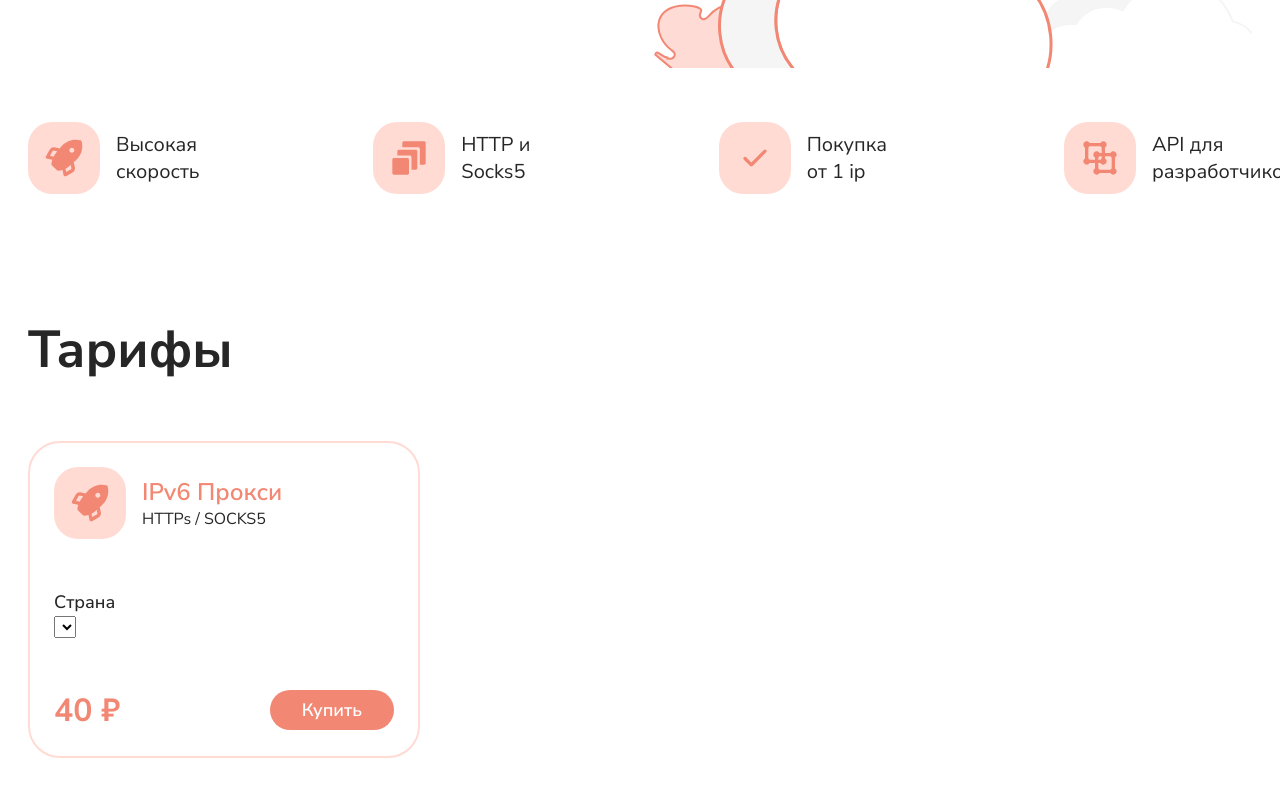
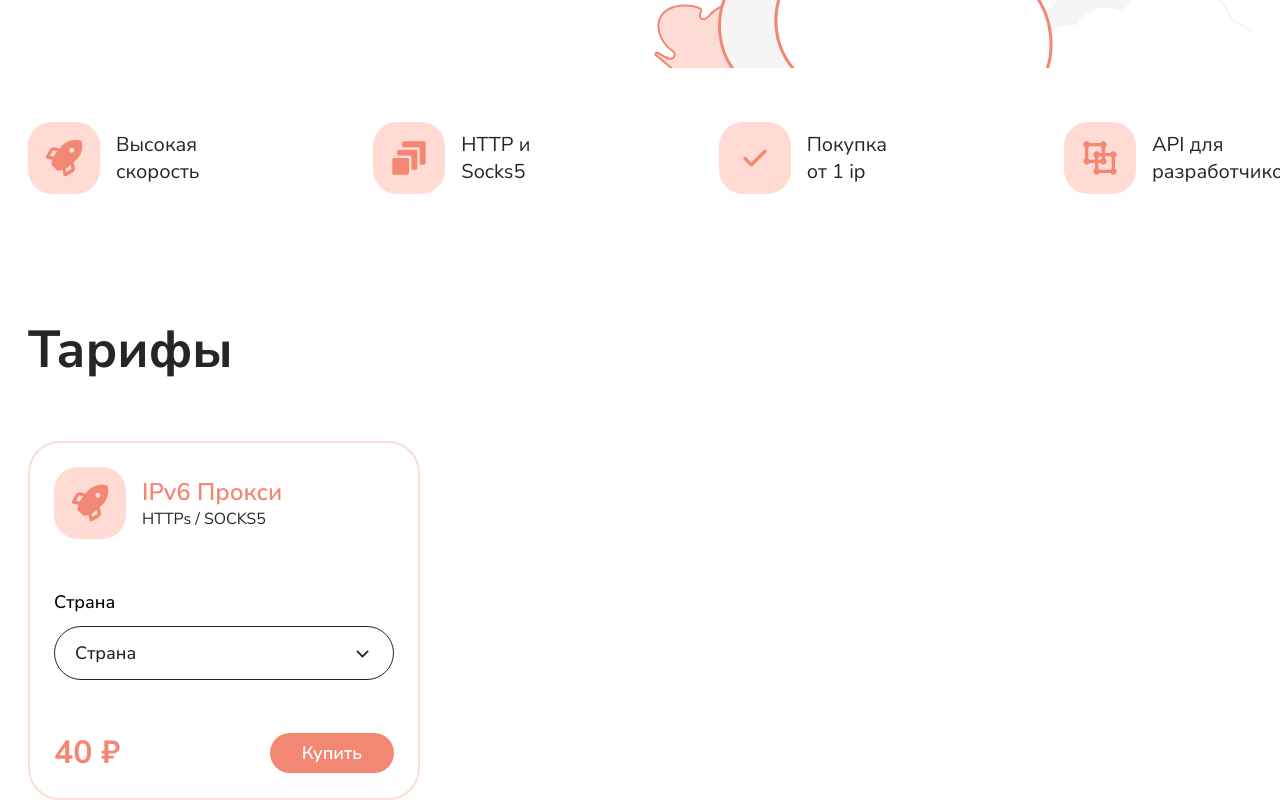
Before and after one commit to DarkMend/proxy, a Next.js app: page / in a window 1280 px wide. Shown: the part 592-1392 px from the top of the page. Before the commit the page ends 1350 px from the top, so only its background shows below. Built offline with nearby package versions, Linux system fonts and the light colour scheme.

Commit message:
dropdownSingle

```diff
--- a/src/components/ui/DropdownSingle/DropdownSingle.module.scss
+++ b/src/components/ui/DropdownSingle/DropdownSingle.module.scss
@@ -2,9 +2,34 @@
   font-size: 18px;
   font-weight: 500;
   color: variables.$text-color-primary;
+  cursor: pointer;
+  // width: 100%;
+}
+
+.trigger {
+  width: 100%;
+  display: flex;
+  flex-direction: row;
+  align-items: center;
+  justify-content: space-between;
+  border: 1px solid variables.$stroke-color-black;
+  padding: 14px 20px;
+  border-radius: 100px;
+}
+
+.triggerWrapper {
+  display: flex;
+  flex-direction: column;
+  gap: 12px;
+
+  .triggerName {
+    font-size: 18px;
+    font-weight: 500;
+  }
 }
 
 .wrapper {
+  width: 100%;
   display: flex;
   flex-direction: row;
   align-items: center;
@@ -26,22 +51,31 @@
 }
 
 .radioItem {
+  all: unset;
+  background-color: white;
   width: 16px;
   height: 16px;
-  border-radius: 100px;
-  background: white;
+  border-radius: 100%;
   border: 1px solid #f28774;
-  display: flex;
-  align-items: center;
-  justify-content: center;
 }
 
 .indicator {
-  display: block;
-  width: 12px;
-  height: 12px;
-  background: #f28774;
-  border-radius: 100px;
+  display: flex;
+  width: 100%;
+  height: 100%;
+  position: relative;
+  &::after {
+    top: 50%;
+    left: 50%;
+    transform: translate(-50%, -50%);
+    position: absolute;
+    content: "";
+    display: block;
+    width: 12px;
+    height: 12px;
+    border-radius: 100%;
+    background-color: #f28774;
+  }
 }
 
 .root {
@@ -53,6 +87,8 @@
 .content {
   padding: 10px;
   border-radius: 24px;
+  background: white;
   box-shadow: 0px 10px 30px 0px #0000000f;
   font-size: 14px;
+  width: 100%;
 }
--- a/src/components/ui/DropdownSingle/DropdownSingle.tsx
+++ b/src/components/ui/DropdownSingle/DropdownSingle.tsx
@@ -1,7 +1,8 @@
 import { DropdownMenu, RadioGroup } from "radix-ui";
 import styles from "./DropdownSingle.module.scss";
-import { useState } from "react";
+import { useEffect, useRef, useState } from "react";
 import { AnimatePresence, motion } from "motion/react";
+import SelectIcon from "@/src/assets/icons/arrow.svg";
 
 export interface IDropdownSingle {
   label?: string;
@@ -40,6 +41,14 @@ export default function DropdownSingle({ label }: IDropdownSingle) {
     text: null,
   });
   const [active, setActive] = useState(false);
+  const triggerRef = useRef<HTMLDivElement>(null);
+  const [width, setWidth] = useState("auto");
+
+  useEffect(() => {
+    if (triggerRef.current) {
+      setWidth(`${triggerRef.current.offsetWidth}px`);
+    }
+  }, [active]);
 
   return (
     <>
@@ -48,18 +57,22 @@ export default function DropdownSingle({ label }: IDropdownSingle) {
         open={active}
       >
         <DropdownMenu.Trigger asChild>
-          <label>
-            <p className={styles.label}>{label}</p>
-            <select>
-              <option value={option?.value} defaultChecked>
-                {option.text}
-              </option>
-            </select>
-          </label>
+          <div className={styles.triggerWrapper}>
+            {label && <p className={styles.triggerName}>{label}</p>}
+            <div className={styles.trigger} ref={triggerRef}>
+              <p className={styles.label}>{label}</p>
+              <SelectIcon />
+            </div>
+          </div>
         </DropdownMenu.Trigger>
         <AnimatePresence>
           {active && (
-            <DropdownMenu.Content asChild forceMount className={styles.content}>
+            <DropdownMenu.Content
+              asChild
+              forceMount
+              className={styles.content}
+              style={{ width: width }}
+            >
               <motion.div
                 variants={variants}
                 exit="exit"
@@ -68,7 +81,7 @@ export default function DropdownSingle({ label }: IDropdownSingle) {
                 key="radio-dropdown"
               >
                 <RadioGroup.Root className={styles.root}>
-                  <div className={styles.wrapper}>
+                  <label className={styles.wrapper} htmlFor="r1">
                     <RadioGroup.Item
                       value="1"
                       id="r1"
@@ -76,10 +89,8 @@ export default function DropdownSingle({ label }: IDropdownSingle) {
                     >
                       <RadioGroup.Indicator className={styles.indicator} />
                     </RadioGroup.Item>
-                    <label htmlFor="r1" className={styles.label}>
-                      Россия
-                    </label>
-                  </div>
+                    <p className={styles.label}>Россия</p>
+                  </label>
                 </RadioGroup.Root>
               </motion.div>
             </DropdownMenu.Content>
```
